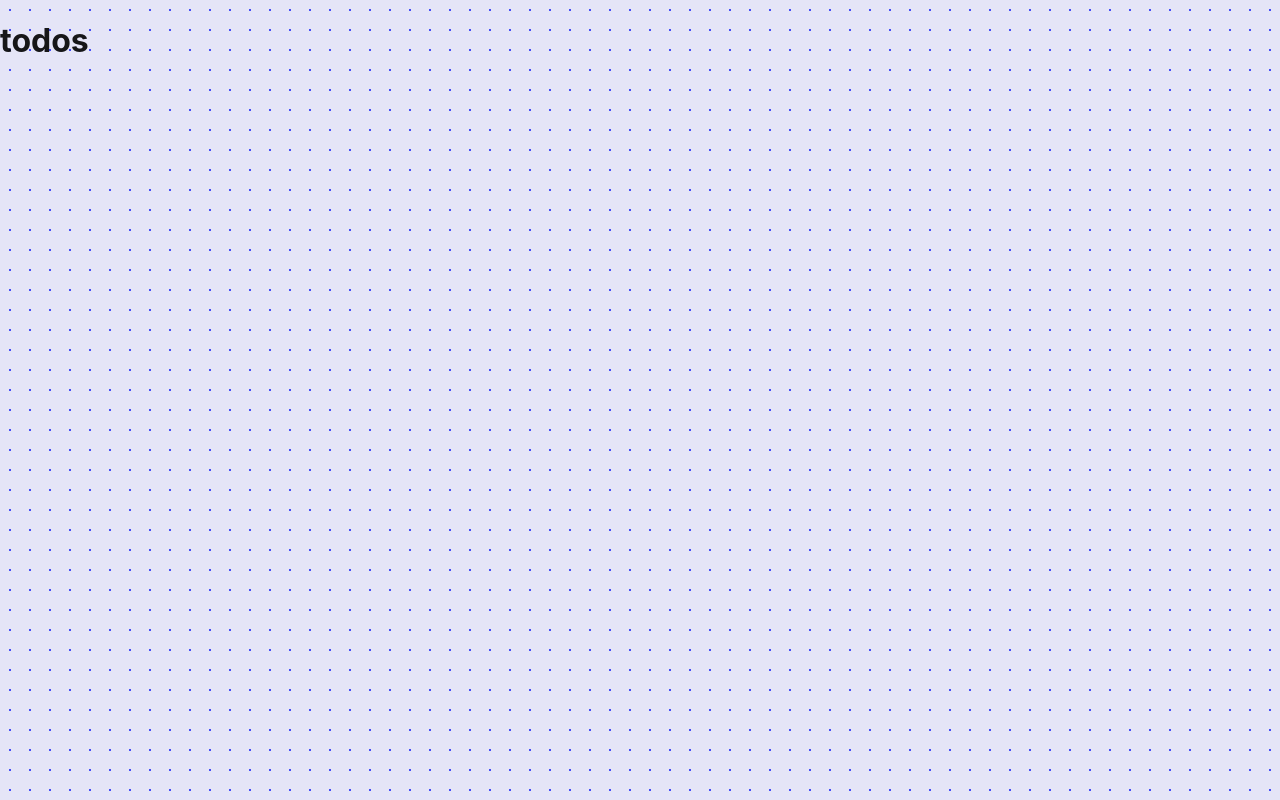
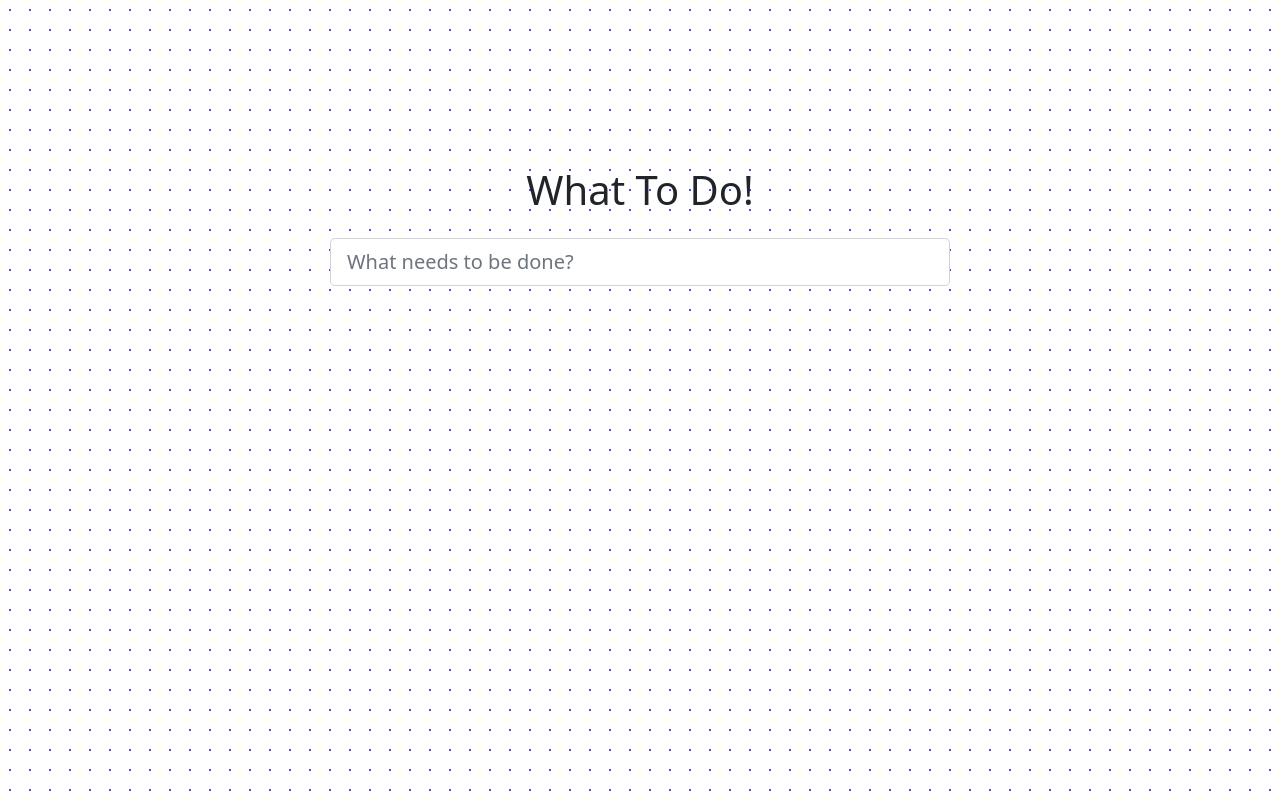
Before and after one commit to Jzhen123/React-To-Do-List, a React (Create React App) app: page / in a window 1280 px wide. Built offline with nearby package versions, Linux system fonts and the light colour scheme.

Commit message:
Implemented input box

```diff
--- a/src/App.js
+++ b/src/App.js
@@ -1,13 +1,22 @@
 import React from 'react';
 import Header from './Header'
+import Input from './ToDoInput'
+import 'bootstrap/dist/css/bootstrap.min.css';
 
+class App extends React.Component {
+  // constructor(props) {
+  //   super(props);
+  // };
 
-function App() {
-  return (
-    <div className="App">
-     <Header />
-    </div>
-  );
+  render() {
+
+    return (
+      <div className="App">
+        <Header />
+        <Input />
+      </div>
+    )
+  }
 }
 
 export default App;
--- a/src/Header.js
+++ b/src/Header.js
@@ -3,7 +3,7 @@ import React from 'react';
 function Header() {
     return (
         <h1>
-            todos
+            What To Do!
         </h1>
     )
 }
--- /dev/null
+++ b/src/List.js
@@ -0,0 +1 @@
+import React from 'react';
--- /dev/null
+++ b/src/ToDoInput.js
@@ -0,0 +1,40 @@
+import React from 'react';
+
+class Input extends React.Component {
+
+    constructor(props) {
+        super(props);
+        this.state = { show: false };
+    }
+
+
+    render() {
+        return (
+
+                <div class="input-group mt-4 mb-3 input-group-lg">
+                    {
+                        this.state.show ?
+                        <button
+                        class="btn btn-outline-secondary"
+                        type="button"
+                        id="button-addon1"
+                        display="none"
+                        onClick={() => {
+                            this.setState({show: false})
+
+                            }}
+                        >^</button> : null
+                    }
+                    <input
+                    type="text"
+                    class="form-control"
+                    placeholder="What needs to be done?"
+                    onChange={() => {this.setState({show: true})}}
+                    />
+                </div>
+
+        )
+    }
+}
+
+export default Input
--- a/src/index.css
+++ b/src/index.css
@@ -7,8 +7,8 @@ body {
   -moz-osx-font-smoothing: grayscale;
 
   background-color: #E5E5F7;
-  opacity: .9;
-  background-image: radial-gradient(#444CF7 1px, #E5E5F7 1px);
+  opacity: 1;
+  background-image: radial-gradient(#444CF7 1px, white 1px);
   background-size: 20px 20px;
 
 }
@@ -17,3 +17,11 @@ code {
   font-family: source-code-pro, Menlo, Monaco, Consolas, 'Courier New',
     monospace;
 }
+
+.App {
+  margin: auto;
+  width: 50%;
+  padding: 10px;
+  text-align: center;
+  transform: translateY(100%);
+}
```
